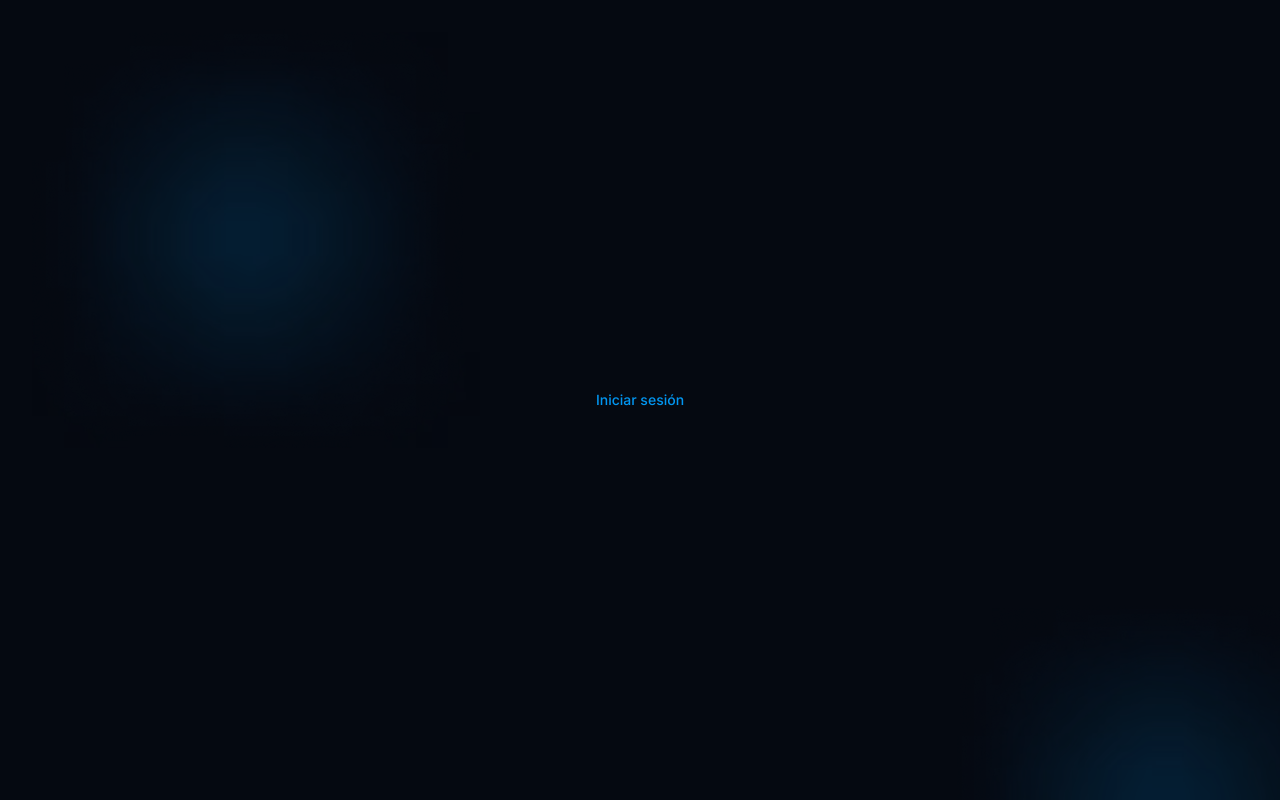
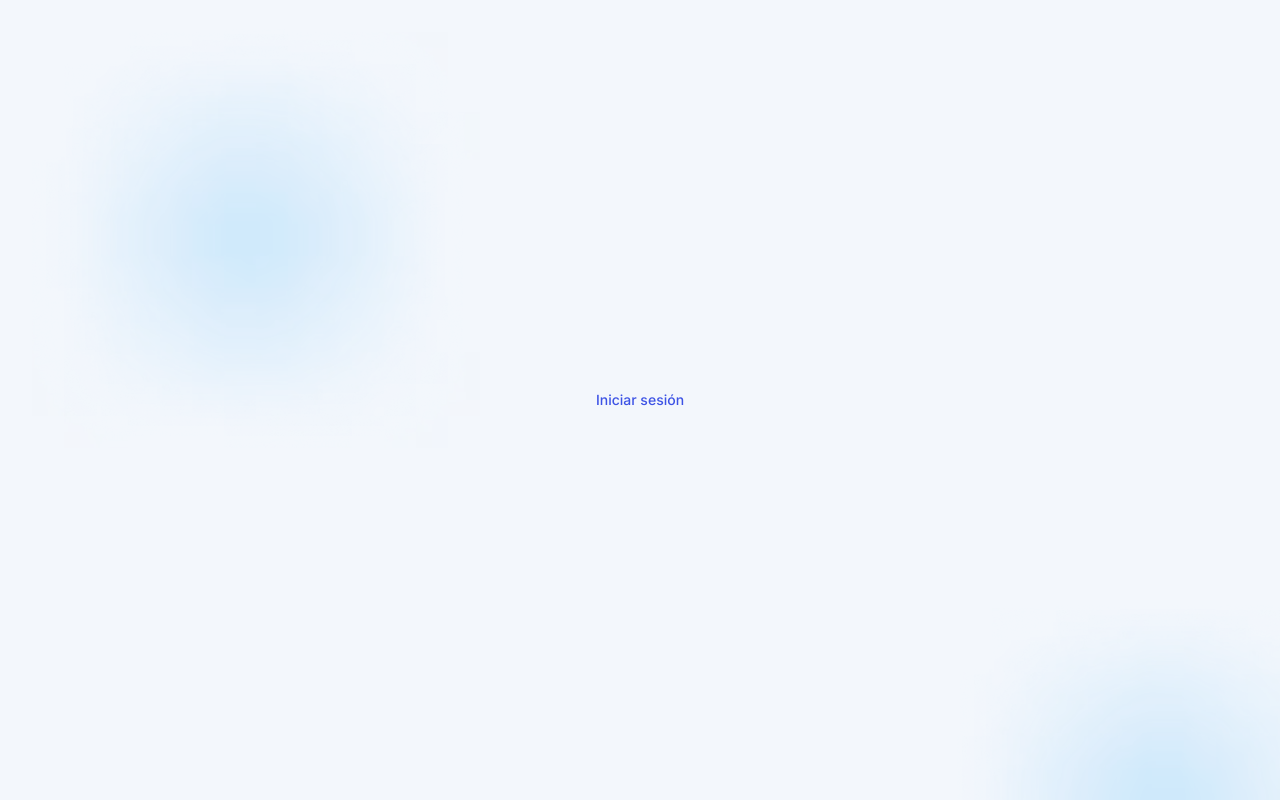
Before and after one commit to link200309/Project-Pasantitas, a Next.js app: page / in a window 1280 px wide. Built offline with nearby package versions, Linux system fonts and the light colour scheme.

Commit message:
feat(candidate): implement ui v1 internships page with internship list and card components

```diff
--- a/src/app/(candidate)/internships/page.tsx
+++ b/src/app/(candidate)/internships/page.tsx
@@ -1,7 +1,10 @@
+import InternshipList from "@/features/internships/components/internship-list/InternshipList";
+
 export default function InternshipsPage() {
   return (
-    <div>
-      <h3 className="text-2xl font-bold">Pagina de pasantias</h3>
-    </div>
+    <section className="overflow-hidden">
+      <h2 className="text-section-title font-bold">Pagina de pasantias</h2>
+      <InternshipList />
+    </section>
   );
 }
--- a/src/app/(candidate)/layout.tsx
+++ b/src/app/(candidate)/layout.tsx
@@ -1,28 +1,30 @@
 import AppSidebar from "@/shared/components/AppSidebar";
-import { SidebarProvider, SidebarTrigger } from "@/shared/components/ui";
-import { Telescope, FileUser } from "lucide-react";
+import { SidebarProvider } from "@/shared/components/ui";
+import { Telescope, FileUser, Bookmark } from "lucide-react";
 
 interface CandidateLayoutProps {
   children: React.ReactNode;
 }
 
-export default function CandidateLayout({ children }: CandidateLayoutProps) {
 const options = [
   {
     groupName: "Pasantías",
     navLinks: [
       { icon: Telescope, label: "Explorar", url: "/internships" },
       { icon: FileUser, label: "Mis postulaciones", url: "/applications" },
+      {
+        icon: Bookmark,
+        label: "Guardados",
+        url: "/applications",
+      },
     ],
   },
 ];
-
+export default function CandidateLayout({ children }: CandidateLayoutProps) {
   return (
     <SidebarProvider>
       <AppSidebar options={options} />
-      <main>
-        {children}
-      </main>
+      <main>{children}</main>
     </SidebarProvider>
   );
 }
--- a/src/app/globals.css
+++ b/src/app/globals.css
@@ -2,8 +2,14 @@
 @import "tw-animate-css";
 @import "shadcn/tailwind.css";
 
+/* Permite crear una variable personalizada de tailwind llamada dark */
+/* La expresion de adentro quiere decir que la variante dark se aplica cuando se encuentra dentro de algo que tiene la
+clase dark */
 @custom-variant dark (&:is(.dark *));
 
+/*Aca le decimos a tailwind que queremos registrar los siguiente valores
+como parte del tema de tailwind*/
+/*Foreground quiere decir el contenido que esta en primer plano*/
 @theme inline {
   --color-background: var(--background);
   --color-foreground: var(--foreground);
@@ -24,7 +30,7 @@
   --color-chart-3: var(--chart-3);
   --color-chart-2: var(--chart-2);
   --color-chart-1: var(--chart-1);
-  --color-ring: var(--ring);
+  --color-ring: var(--ring); /*El color del contorno al hacer focus*/
   --color-input: var(--input);
   --color-border: var(--border);
   --color-destructive: var(--destructive);
@@ -68,7 +74,88 @@
   --text-caption: 12px;
 }
 
+/*Elemento raiz del documento, las variables aqui estan disponibles globalmente*/
 :root {
+  --radius: 0.625rem;
+
+  --background: oklch(0.975 0.008 250);
+  --foreground: oklch(0.20 0.025 260);
+
+  --card: oklch(1 0 0);
+  --card-foreground: oklch(0.20 0.025 260);
+
+  --popover: oklch(1 0 0);
+  --popover-foreground: oklch(0.20 0.025 260);
+
+  --primary: oklch(0.52 0.22 270);
+  --primary-foreground: oklch(0.99 0 0);
+
+  --secondary: oklch(0.96 0.012 250);
+  --secondary-foreground: oklch(0.25 0.03 260);
+
+  --muted: oklch(0.96 0.012 250);
+  --muted-foreground: oklch(0.55 0.025 250);
+
+  --accent: oklch(0.72 0.16 160);
+  --accent-foreground: oklch(0.22 0.04 160);
+
+  --destructive: oklch(0.58 0.22 25);
+  --destructive-foreground: oklch(0.99 0 0);
+
+  --border: oklch(0.90 0.018 250);
+  --input: oklch(0.90 0.018 250);
+
+  --ring: oklch(0.52 0.22 270);
+
+  --chart-1: oklch(0.58 0.22 270);
+  --chart-2: oklch(0.65 0.16 185);
+  --chart-3: oklch(0.55 0.14 230);
+  --chart-4: oklch(0.72 0.18 85);
+  --chart-5: oklch(0.65 0.19 40);
+
+
+  --sidebar: oklch(1 0 0);
+  --sidebar-foreground: oklch(0.25 0.025 260);
+
+  --sidebar-primary: oklch(0.52 0.22 270);
+  --sidebar-primary-foreground: oklch(0.99 0 0);
+
+  --sidebar-accent: oklch(0.95 0.018 270);
+  --sidebar-accent-foreground: oklch(0.25 0.04 270);
+
+  --sidebar-border: oklch(0.90 0.018 250);
+  --sidebar-ring: oklch(0.52 0.22 270);
+}
+
+@utility text-display {
+  font-size: var(--text-display);
+  line-height: var(--leading-display);
+}
+
+@utility text-page-title {
+  font-size: var(--text-page-title);
+  line-height: var(--leading-page-title);
+}
+
+/*Tailwind funciona mediante capas, estamos poniendo estilos a la cada base*/
+/*apply permite utilizar clases tailwind dentro de CSS*/
+@layer base {
+  * {
+    @apply border-border outline-ring/50;
+  }
+  body {
+    @apply bg-background text-foreground;
+  }
+}
+
+body {
+  background-image: url("/bg.avif");
+  transition: background-color 0.3s ease;
+}
+
+
+/*Normalmente en :root es para los valores por defecto y .dark para sobreescribirlos*/
+.dark {
   --radius: 0.625rem;
   --background: oklch(0.14 0.02 260); /*Fondo*/
   --foreground: oklch(0.98 0 0); /*Primer plano, texto*/
@@ -118,38 +205,3 @@
   --sidebar-border: oklch(0.28 0.02 260);
   --sidebar-ring: oklch(0.64 0.19 240);
 }
-
-@utility text-display {
-  font-size: var(--text-display);
-  line-height: var(--leading-display);
-}
-
-@utility text-page-title {
-  font-size: var(--text-page-title);
-  line-height: var(--leading-page-title);
-}
-
-@layer base {
-  * {
-    @apply border-border outline-ring/50;
-  }
-  body {
-    @apply bg-background text-foreground;
-  }
-}
-
-body {
-  background-image: url("/bg.avif");
-  transition: background-color 0.3s ease;
-}
-
-.dark {
-  --sidebar: hsl(240 5.9% 10%);
-  --sidebar-foreground: hsl(240 4.8% 95.9%);
-  --sidebar-primary: hsl(224.3 76.3% 48%);
-  --sidebar-primary-foreground: hsl(0 0% 100%);
-  --sidebar-accent: hsl(240 3.7% 15.9%);
-  --sidebar-accent-foreground: hsl(240 4.8% 95.9%);
-  --sidebar-border: hsl(240 3.7% 15.9%);
-  --sidebar-ring: hsl(217.2 91.2% 59.8%);
-}
--- /dev/null
+++ b/src/features/internships/components/internship-list/InternshipList.tsx
@@ -0,0 +1,84 @@
+import InternshipCard from "./InternshiptCard";
+
+const internshipsMock = [
+  {
+    title: "Desarrollador Frontend",
+    company: "Google",
+    location: "Ciudad de México",
+    workMode: "Remoto",
+    postedAt: "Hace 2 días",
+  },
+  {
+    title: "Desarrollador Backend",
+    company: "Meta",
+    location: "Monterrey",
+    workMode: "Presencial",
+    postedAt: "Hace 1 semana",
+  },
+  {
+    title: "Diseñador UX/UI",
+    company: "Apple",
+    location: "Guadalajara",
+    workMode: "Híbrido",
+    postedAt: "Hace 3 días",
+  },
+  {
+    title: "Analista de Datos",
+    company: "Microsoft",
+    location: "Buenos Aires",
+    workMode: "Remoto",
+    postedAt: "Hace 5 días",
+  },
+  {
+    title: "Ingeniero DevOps",
+    company: "Amazon",
+    location: "Bogotá",
+    workMode: "Híbrido",
+    postedAt: "Hace 1 día",
+  },
+  {
+    title: "Científico de Datos",
+    company: "Netflix",
+    location: "Santiago de Chile",
+    workMode: "Remoto",
+    postedAt: "Hace 4 días",
+  },
+  {
+    title: "Ingeniero de Machine Learning",
+    company: "Spotify",
+    location: "Lima",
+    workMode: "Híbrido",
+    postedAt: "Hace 2 días",
+  },
+  {
+    title: "Desarrollador Mobile",
+    company: "Uber",
+    location: "Ciudad de México",
+    workMode: "Presencial",
+    postedAt: "Hace 6 días",
+  },
+  {
+    title: "Ingeniero de Software",
+    company: "Airbnb",
+    location: "Medellín",
+    workMode: "Remoto",
+    postedAt: "Hace 3 días",
+  },
+];
+
+export default function InternshipList() {
+  return (
+    <section>
+      {internshipsMock.map((intership, index) => (
+        <InternshipCard
+          key={index}
+          title={intership.title}
+          company={intership.company}
+          location={intership.location}
+          workMode={intership.workMode}
+          postedAt={intership.postedAt}
+        />
+      ))}
+    </section>
+  );
+}
--- /dev/null
+++ b/src/features/internships/components/internship-list/InternshiptCard.tsx
@@ -0,0 +1,37 @@
+import jalaLogo from "@/assets/jala-logo.png";
+import Image from "next/image";
+
+interface InternshipCardProps {
+  title: string;
+  company: string;
+  location: string;
+  workMode: string;
+  postedAt: string;
+}
+
+export default function InternshipCard({
+  title,
+  company,
+  location,
+  workMode,
+  postedAt,
+}: InternshipCardProps) {
+  return (
+    <article className="grid grid-cols-[35px_1fr] border-b p-3 gap-3">
+      <Image
+        src={jalaLogo}
+        alt="logo-jala"
+        width={35}
+        height={35}
+        className="rounded row-span-full"
+      />
+      <div>
+        <h3 className="text-primary">{title}</h3>
+        <p className="text-caption">{company}</p>
+        <p className="text-caption">{location}/</p>
+        <p className="text-caption">{workMode}</p>
+        <p className="text-caption">{postedAt}</p>
+      </div>
+    </article>
+  );
+}
```
Also changed, not shown: src/assets/jala-logo.png (added), src/features/internships/components/internship-detail/InternshipDetail.tsx (added). Lines whose indentation alone changed are shown as unchanged.
